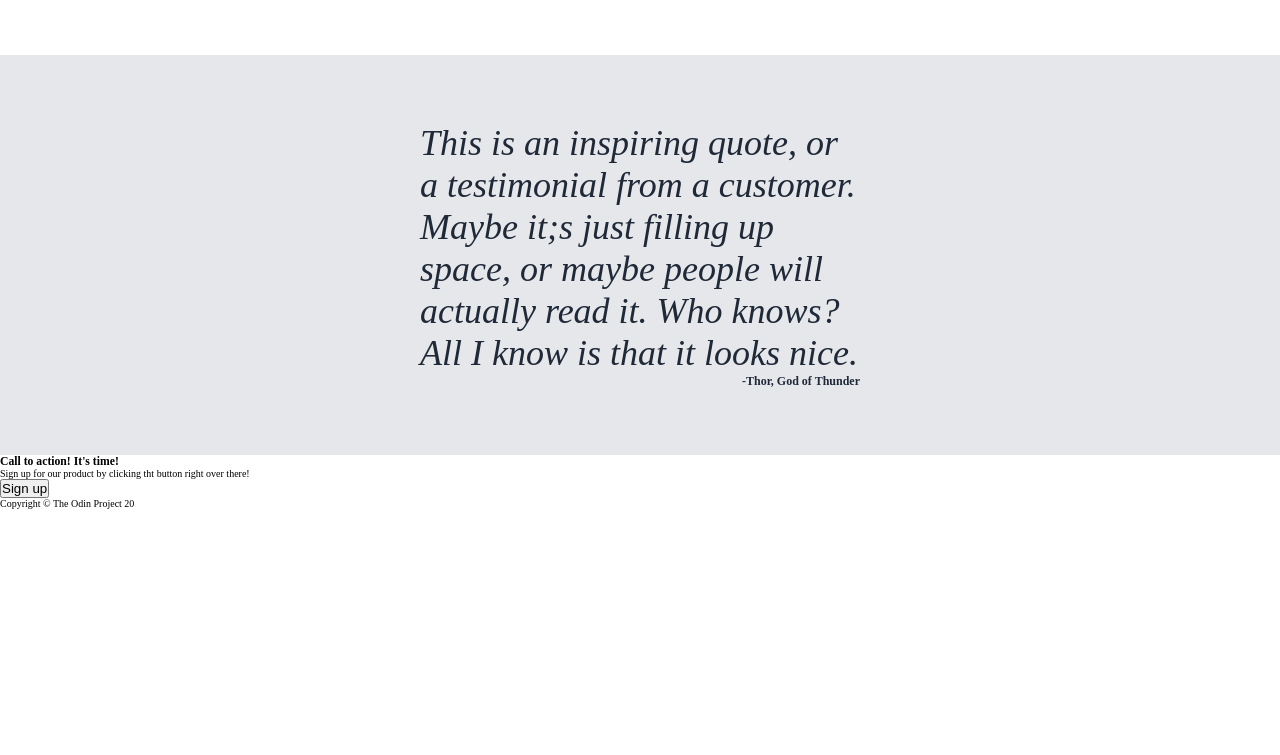
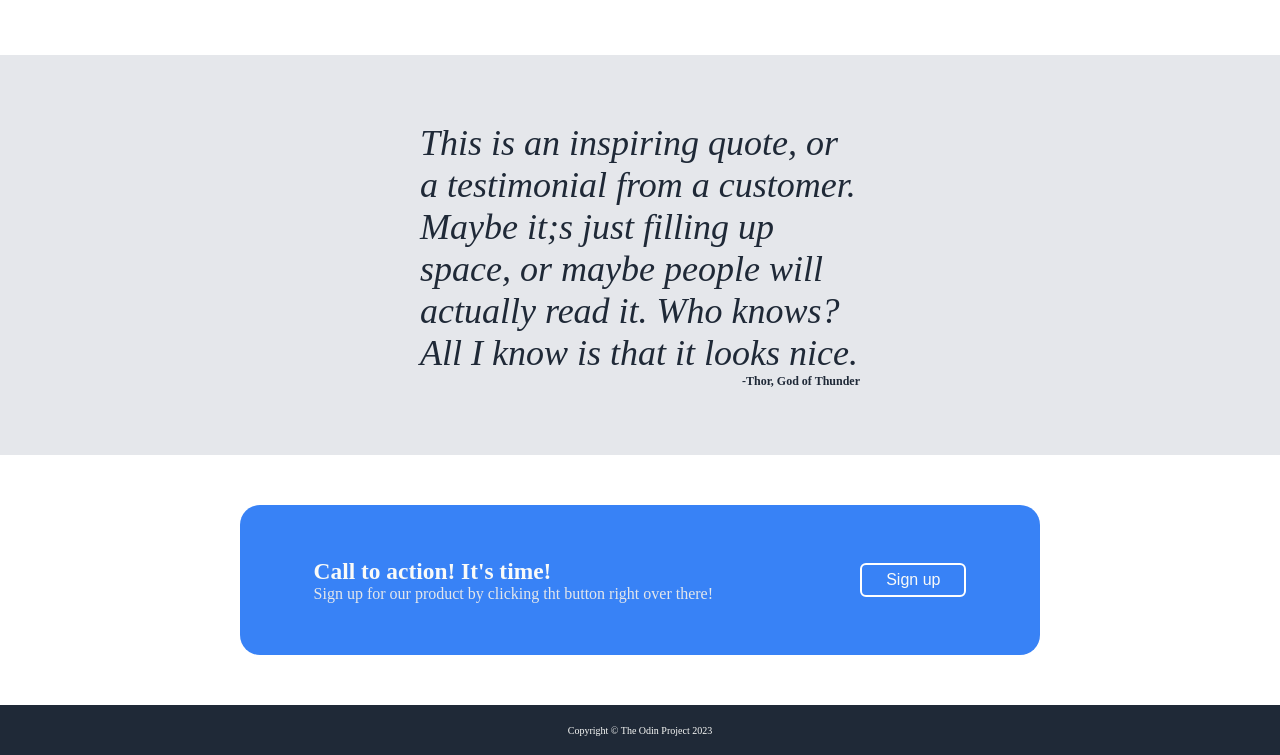
Before and after one commit to devcevu/css-page, a plain HTML site: page index.html in a window 1280 px wide. Shown: the part 995-1750 px from the top of the page. Before the commit the page ends 1504 px from the top, so only its background shows below. Drawn offline with Linux system fonts and the light colour scheme.

Commit message:
Add style for cta and footer

```diff
--- a/index.html
+++ b/index.html
@@ -54,15 +54,17 @@
             <p class="n">-Thor, God of Thunder</p>
             </div>
         </section>
-        <section class="call-to-action">
-            <div>
-                <h3>Call to action! It's time!</h3>
-                <p>Sign up for our product by clicking tht button right over there!</p>
+        <section class="cta">
+            <div class="cta-box">
+                <div>
+                    <h3>Call to action! It's time!</h3>
+                    <p>Sign up for our product by clicking tht button right over there!</p>
+                </div>
+                <button>Sign up</button>
             </div>
-            <button>Sign up</button>
         </section>
         <footer>
-            <p>Copyright &copy; The Odin Project 20</p>
+            <p>Copyright &copy; The Odin Project 2023</p>
         </footer>
     </body>
 </html>
--- a/style.css
+++ b/style.css
@@ -23,7 +23,7 @@ header {
 header img {
     height: 25rem;
 }
-header button {
+button {
     color: var(--main-txt);
     font-size: 1.6rem;
     border: none;
@@ -139,3 +139,36 @@ section.quote-container .n {
     font-weight: 900;
     font-size: 1.2rem;
 }
+section.cta{
+    height: 25rem;
+    display: flex;
+    flex-direction: column;
+    align-items: center;
+    justify-content: center;
+    font-size: 2rem;
+    color: var(--main-txt);
+}
+section.cta button{
+    border: .2rem solid white;
+}
+section.cta .cta-box{
+    border-radius: 2rem;
+    height: 15rem;
+    width: 80rem;
+    background-color: var(--btn-clr);
+    display: flex;
+    justify-content: space-around;
+    align-items: center;
+}
+section.cta .cta-box p{
+    font-size: 1.6rem;
+    color: var(--links-txt);
+}
+footer{
+    background: var(--dark-background);
+    color: var(--main-txt);
+    height: 5rem;
+    display: flex;
+    justify-content: center;
+    align-items: center;
+}
```
